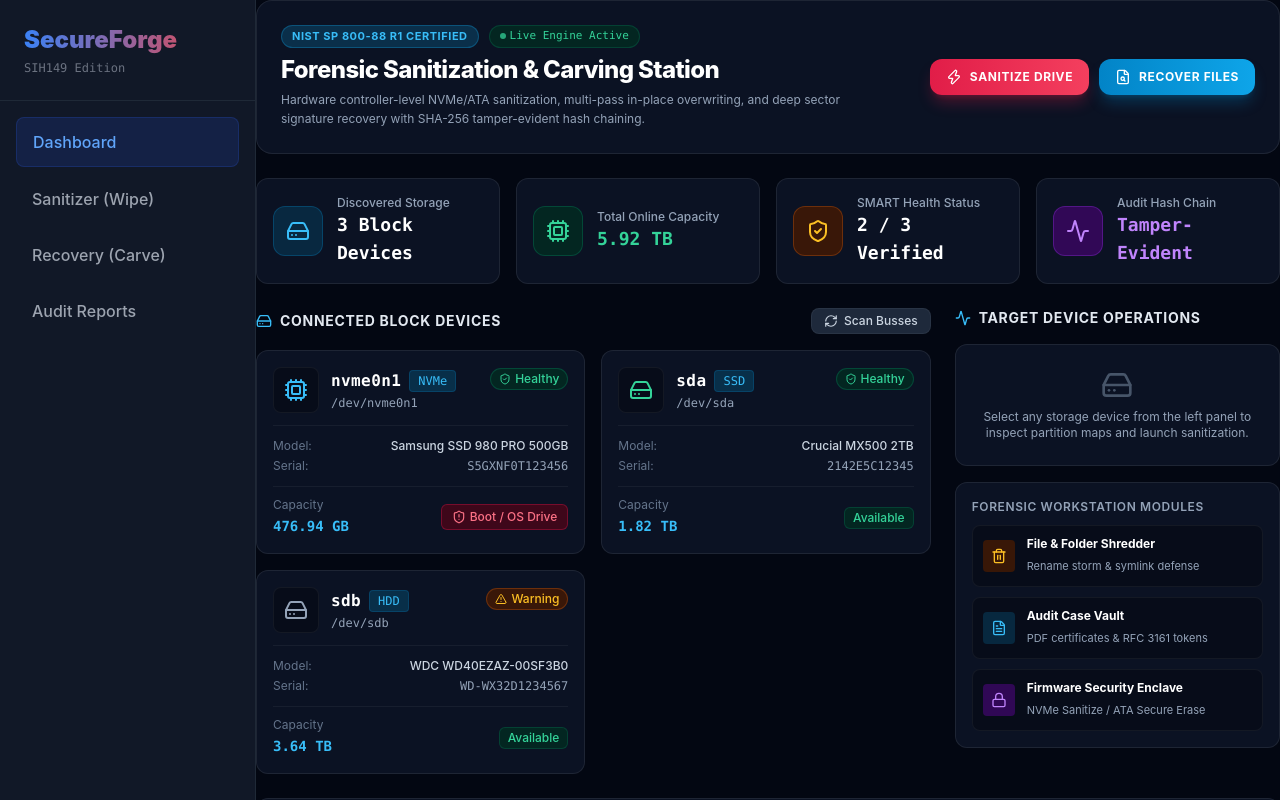
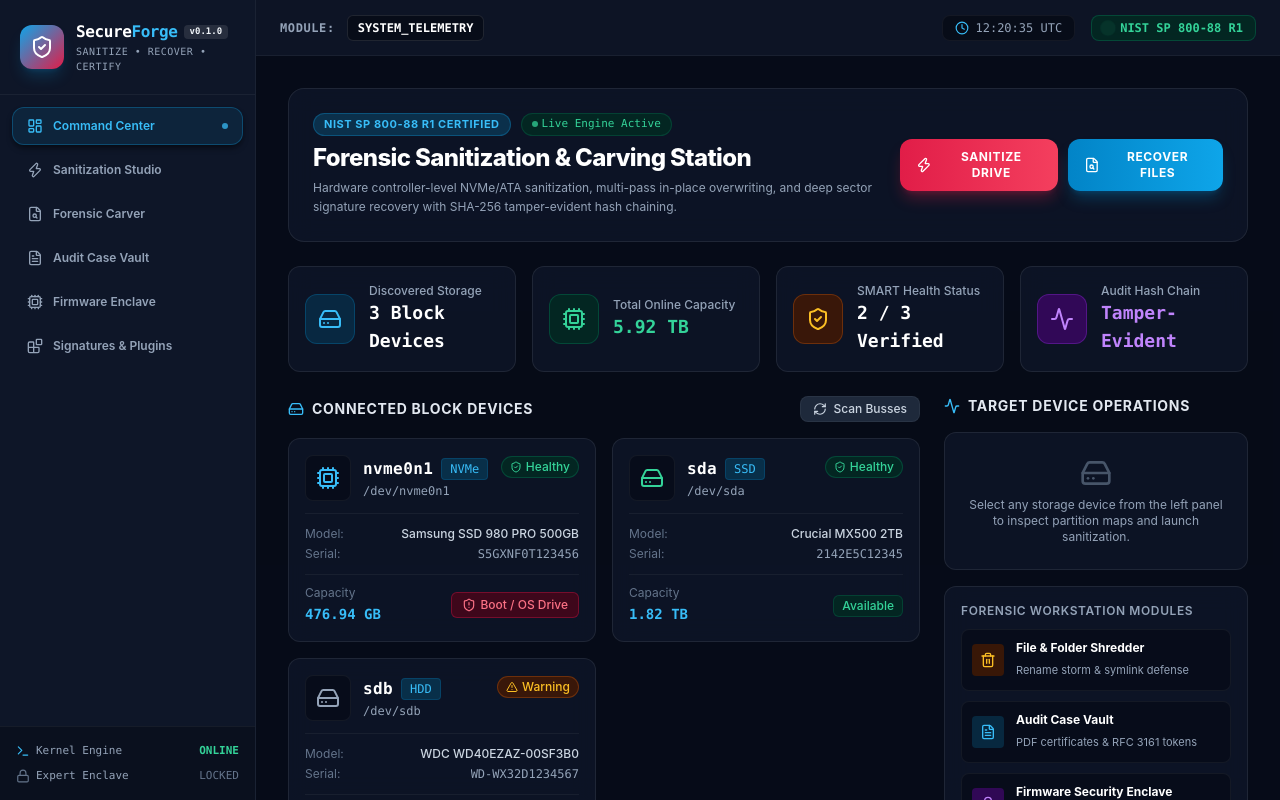
Before and after one commit to K01SR/SecureForge, a React (Vite) app in the folder src-ui/: page / in a window 1280 px wide. Built offline with nearby package versions, Linux system fonts and the light colour scheme.

Commit message:
feat(ui/shell): implement modern sidebar navigation, live UTC clock, and module routing in App.tsx

```diff
--- a/src-ui/src/App.tsx
+++ b/src-ui/src/App.tsx
@@ -1,58 +1,204 @@
-import { useState } from 'react';
+import { useState, useEffect } from 'react';
 import { Dashboard } from './pages/Dashboard';
 import { Sanitizer } from './pages/Sanitizer';
 import { Recovery } from './pages/Recovery';
 import { Reports } from './pages/Reports';
+import { Expert } from './pages/Expert';
+import { Plugins } from './pages/Plugins';
+import { useExpertMode } from './hooks/useExpertMode';
+import {
+  ShieldCheck,
+  Zap,
+  FileSearch,
+  FileText,
+  Cpu,
+  Blocks,
+  LayoutDashboard,
+  Lock,
+  Unlock,
+  Terminal,
+  Clock,
+} from 'lucide-react';
 
-type Page = 'dash' | 'wipe' | 'carve' | 'reports';
+type Page = 'dash' | 'wipe' | 'shred' | 'carve' | 'reports' | 'expert' | 'plugins';
 
 export default function App() {
   const [page, setPage] = useState<Page>('dash');
+  const { isExpert } = useExpertMode();
+  const [currentTime, setCurrentTime] = useState<string>('');
+
+  useEffect(() => {
+    const updateTime = () => {
+      const now = new Date();
+      setCurrentTime(now.toTimeString().split(' ')[0] + ' UTC');
+    };
+    updateTime();
+    const timer = setInterval(updateTime, 1000);
+    return () => clearInterval(timer);
+  }, []);
+
+  const navItems = [
+    {
+      id: 'dash' as Page,
+      label: 'Command Center',
+      icon: <LayoutDashboard className="w-4 h-4" />,
+      color: 'text-cyber-400',
+      activeBg: 'bg-cyber-500/10 text-cyber-400 border-cyber-500/30',
+    },
+    {
+      id: 'wipe' as Page,
+      label: 'Sanitization Studio',
+      icon: <Zap className="w-4 h-4" />,
+      color: 'text-rose-400',
+      activeBg: 'bg-rose-500/10 text-rose-400 border-rose-500/30',
+    },
+    {
+      id: 'carve' as Page,
+      label: 'Forensic Carver',
+      icon: <FileSearch className="w-4 h-4" />,
+      color: 'text-emerald-400',
+      activeBg: 'bg-emerald-500/10 text-emerald-400 border-emerald-500/30',
+    },
+    {
+      id: 'reports' as Page,
+      label: 'Audit Case Vault',
+      icon: <FileText className="w-4 h-4" />,
+      color: 'text-purple-400',
+      activeBg: 'bg-purple-500/10 text-purple-400 border-purple-500/30',
+    },
+    {
+      id: 'expert' as Page,
+      label: 'Firmware Enclave',
+      icon: <Cpu className="w-4 h-4" />,
+      color: 'text-amber-400',
+      activeBg: 'bg-amber-500/10 text-amber-400 border-amber-500/30',
+    },
+    {
+      id: 'plugins' as Page,
+      label: 'Signatures & Plugins',
+      icon: <Blocks className="w-4 h-4" />,
+      color: 'text-blue-400',
+      activeBg: 'bg-blue-500/10 text-blue-400 border-blue-500/30',
+    },
+  ];
 
   return (
-    <div className="flex h-screen bg-gray-950 text-gray-200 overflow-hidden font-sans">
-      <aside className="w-64 bg-gray-900 border-r border-gray-800 flex flex-col">
-        <div className="p-6 border-b border-gray-800">
-          <h1 className="text-2xl font-black bg-clip-text text-transparent bg-gradient-to-r from-blue-500 to-red-500">
-            SecureForge
-          </h1>
-          <p className="text-xs text-gray-500 font-mono mt-1">SIH149 Edition</p>
+    <div className="flex h-screen bg-surface-950 text-slate-100 overflow-hidden font-sans selection:bg-cyber-500/30">
+      {/* Cyber Sidebar */}
+      <aside className="w-64 bg-surface-900/95 border-r border-white/5 flex flex-col justify-between shrink-0 relative z-20">
+        <div>
+          {/* Logo & Brand */}
+          <div className="p-5 border-b border-white/5 flex items-center gap-3">
+            <div className="p-2.5 rounded-xl bg-gradient-to-br from-cyber-500 to-rose-600 text-white shadow-lg shadow-cyber-500/20">
+              <ShieldCheck className="w-6 h-6" />
+            </div>
+            <div>
+              <div className="flex items-center gap-1.5">
+                <span className="font-extrabold text-base tracking-tight text-white font-mono">
+                  Secure<span className="text-cyber-400">Forge</span>
+                </span>
+                <span className="px-1.5 py-0.2 rounded text-[9px] font-mono font-bold bg-white/10 text-cyber-300">
+                  v0.1.0
+                </span>
+              </div>
+              <span className="text-[10px] text-slate-400 font-mono tracking-wider uppercase block">
+                Sanitize • Recover • Certify
+              </span>
+            </div>
           </div>
 
-        <nav className="flex-1 p-4 space-y-2">
+          {/* Navigation Links */}
+          <nav className="p-3 space-y-1.5">
+            {navItems.map((item) => {
+              const isActive = page === item.id || (page === 'shred' && item.id === 'wipe');
+              return (
                 <button
-            onClick={() => setPage('dash')}
-            className={`w-full text-left px-4 py-3 rounded-lg font-medium transition-colors ${page === 'dash' ? 'bg-blue-900/30 text-blue-400 border border-blue-900/50' : 'hover:bg-gray-800 text-gray-400'}`}
+                  key={item.id}
+                  onClick={() => setPage(item.id)}
+                  className={`w-full flex items-center justify-between px-3.5 py-2.5 rounded-xl text-xs font-semibold transition-all cursor-pointer border ${
+                    isActive
+                      ? `${item.activeBg} font-bold shadow-md shadow-black/40`
+                      : 'text-slate-400 hover:text-slate-200 hover:bg-white/[0.03] border-transparent'
+                  }`}
                 >
-            Dashboard
+                  <div className="flex items-center gap-2.5">
+                    <span className={isActive ? item.color : 'text-slate-400'}>{item.icon}</span>
+                    <span>{item.label}</span>
+                  </div>
+                  {isActive && <div className="w-1.5 h-1.5 rounded-full bg-current animate-pulse" />}
                 </button>
-          <button
-            onClick={() => setPage('wipe')}
-            className={`w-full text-left px-4 py-3 rounded-lg font-medium transition-colors ${page === 'wipe' ? 'bg-red-900/30 text-red-400 border border-red-900/50' : 'hover:bg-gray-800 text-gray-400'}`}
-          >
-            Sanitizer (Wipe)
-          </button>
-          <button
-            onClick={() => setPage('carve')}
-            className={`w-full text-left px-4 py-3 rounded-lg font-medium transition-colors ${page === 'carve' ? 'bg-indigo-900/30 text-indigo-400 border border-indigo-900/50' : 'hover:bg-gray-800 text-gray-400'}`}
-          >
-            Recovery (Carve)
-          </button>
-          <button
-            onClick={() => setPage('reports')}
-            className={`w-full text-left px-4 py-3 rounded-lg font-medium transition-colors ${page === 'reports' ? 'bg-green-900/30 text-green-400 border border-green-900/50' : 'hover:bg-gray-800 text-gray-400'}`}
-          >
-            Audit Reports
-          </button>
+              );
+            })}
           </nav>
+        </div>
+
+        {/* Sidebar Footer System Status */}
+        <div className="p-4 border-t border-white/5 bg-surface-950/60 space-y-2 text-[11px] font-mono">
+          <div className="flex items-center justify-between text-slate-400">
+            <span className="flex items-center gap-1.5">
+              <Terminal className="w-3.5 h-3.5 text-cyber-400" /> Kernel Engine
+            </span>
+            <span className="text-emerald-400 font-bold">ONLINE</span>
+          </div>
+
+          <div className="flex items-center justify-between text-slate-400">
+            <span className="flex items-center gap-1.5">
+              {isExpert ? <Unlock className="w-3.5 h-3.5 text-amber-400" /> : <Lock className="w-3.5 h-3.5 text-slate-500" />}
+              Expert Enclave
+            </span>
+            <span className={isExpert ? 'text-amber-400 font-bold' : 'text-slate-500'}>
+              {isExpert ? 'UNLOCKED' : 'LOCKED'}
+            </span>
+          </div>
+        </div>
       </aside>
 
-      <main className="flex-1 overflow-auto bg-gray-950 relative">
-        {page === 'dash' && <Dashboard />}
-        {page === 'wipe' && <Sanitizer />}
+      {/* Main App Container */}
+      <div className="flex-1 flex flex-col overflow-hidden relative">
+        {/* Top Operational Header */}
+        <header className="h-14 bg-surface-900/80 backdrop-blur-md border-b border-white/5 px-6 flex items-center justify-between shrink-0 z-10">
+          <div className="flex items-center gap-3">
+            <span className="text-xs font-bold text-slate-400 uppercase tracking-wider font-mono">
+              Module:
+            </span>
+            <span className="text-xs font-mono font-bold text-white px-2.5 py-1 rounded-md bg-surface-950 border border-white/10">
+              {page === 'dash'
+                ? 'SYSTEM_TELEMETRY'
+                : page === 'wipe' || page === 'shred'
+                ? 'DATA_SANITIZATION'
+                : page === 'carve'
+                ? 'FORENSIC_CARVER'
+                : page === 'reports'
+                ? 'AUDIT_CASE_VAULT'
+                : page === 'expert'
+                ? 'FIRMWARE_SECURITY'
+                : 'PLUGIN_MANAGER'}
+            </span>
+          </div>
+
+          <div className="flex items-center gap-4 text-xs font-mono">
+            <div className="hidden sm:flex items-center gap-1.5 text-slate-400 bg-surface-950 px-3 py-1 rounded-lg border border-white/5">
+              <Clock className="w-3.5 h-3.5 text-cyber-400" />
+              <span>{currentTime}</span>
+            </div>
+
+            <div className="flex items-center gap-2 px-3 py-1 rounded-lg bg-emerald-950/80 border border-emerald-800/60 text-emerald-400 text-xs font-semibold">
+              <span className="w-2 h-2 rounded-full bg-emerald-400 animate-ping" />
+              <span>NIST SP 800-88 R1</span>
+            </div>
+          </div>
+        </header>
+
+        {/* Scrollable Page Body */}
+        <main className="flex-1 overflow-y-auto p-6 md:p-8 bg-surface-950/80">
+          {page === 'dash' && <Dashboard onNavigate={(p) => setPage(p)} />}
+          {(page === 'wipe' || page === 'shred') && <Sanitizer />}
           {page === 'carve' && <Recovery />}
           {page === 'reports' && <Reports />}
+          {page === 'expert' && <Expert />}
+          {page === 'plugins' && <Plugins />}
         </main>
+      </div>
     </div>
   );
 }
```
Lines whose indentation alone changed are shown as unchanged.
